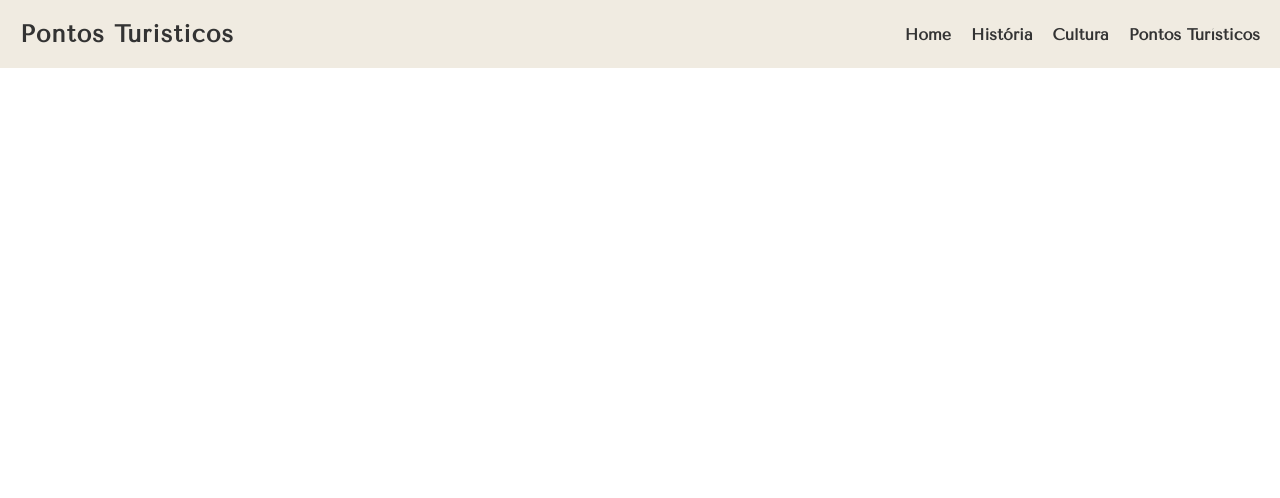
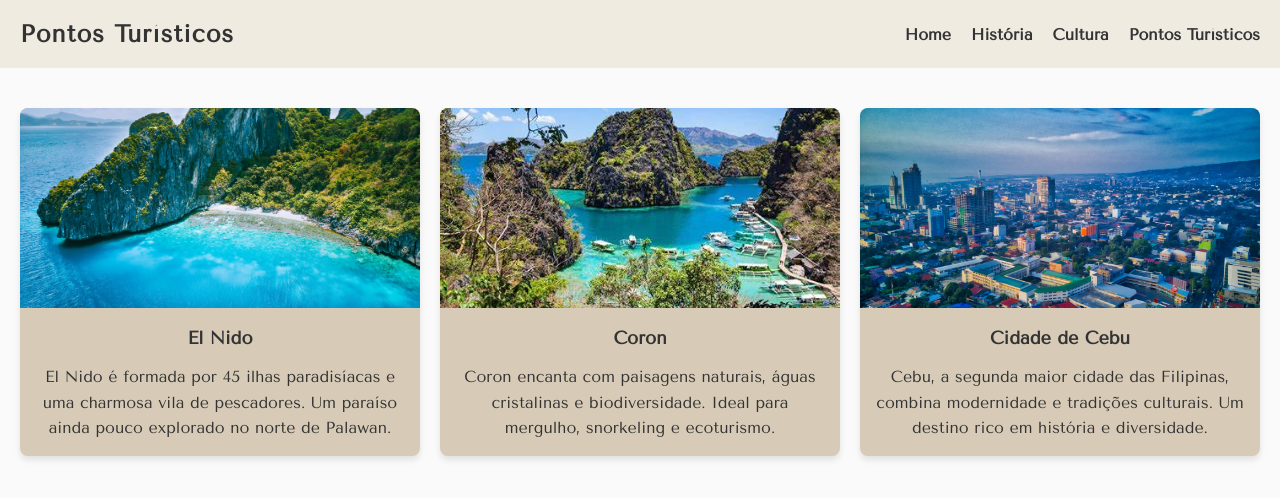
Before and after one commit to CaioDamasceno11BTI/filipinas, a plain HTML site: page outraspg/pontosturisticos.html in a window 1280 px wide. Drawn offline with nearby package versions, Linux system fonts and the light colour scheme.

Commit message:
ultimo commit total do projeto

```diff
--- a/outraspg/cultura.css
+++ b/outraspg/cultura.css
@@ -2,7 +2,7 @@
     margin: 0;
     padding: 0;
     box-sizing: border-box;
-    font-family: 'tenor sans', sans-serif;
+    font-family: 'Tenor Sans', sans-serif;
 }
 
 :root {
@@ -10,17 +10,15 @@
     --header: #f0ebe1;
     --grey: #333;
     --lightgray: #666;
+    --background: #f6f2eb;
+    --card-bg: #d7cbb7;
+    --card-border: #a8997b;
 }
 
 body {
-    font-family: 'Work-Sans', sans-serif;
+    font-family: 'Work Sans', sans-serif;
     color: var(--grey);
-}
-
-nav {
-    display: flex;
-    justify-content: space-between;
-    align-items: center;
+    background-color: var(--background);
 }
 
 header {
@@ -28,12 +26,16 @@ header {
     padding: 20px;
 }
 
-
-
 .logo {
     font-size: 24px;
     font-weight: bold;
     letter-spacing: 1px;
+}
+
+nav {
+    display: flex;
+    justify-content: space-between;
+    align-items: center;
 }
 
 nav ul {
@@ -46,7 +48,7 @@ nav ul li {
 }
 
 nav ul li a {
-text-decoration: none;
+    text-decoration: none;
     color: var(--grey);
     font-weight: bold;
 }
@@ -54,3 +56,52 @@ text-decoration: none;
 nav ul li a:hover {
     color: var(--lightgray);
 }
+
+.fundo {
+    text-align: center;
+    margin: 20px 0;
+}
+
+.fundo img {
+    max-width: 100%;
+    height: auto;
+    border-radius: 8px;
+}
+
+.conteudo {
+    display: flex;
+    justify-content: center;
+    align-items: flex-start;
+    gap: 20px;
+    margin: 40px 20px;
+    flex-wrap: wrap;
+}
+
+.card {
+    background-color: var(--card-bg);
+    border: 1px solid var(--card-border);
+    padding: 20px;
+    width: 30%;
+    min-width: 250px;
+    border-radius: 8px;
+    box-shadow: 0px 4px 6px rgba(0, 0, 0, 0.1);
+    transition: transform 0.3s, box-shadow 0.3s;
+    text-align: center;
+}
+
+.card:hover {
+    transform: translateY(-5px);
+    box-shadow: 0px 8px 12px rgba(0, 0, 0, 0.2);
+}
+
+.card h2 {
+    font-size: 18px;
+    margin-bottom: 10px;
+    color: var(--grey);
+}
+
+.card p {
+    font-size: 16px;
+    line-height: 1.6;
+    color: var(--grey);
+}
--- a/outraspg/historia.css
+++ b/outraspg/historia.css
@@ -2,7 +2,7 @@
     margin: 0;
     padding: 0;
     box-sizing: border-box;
-    font-family: 'tenor sans', sans-serif;
+    font-family: 'Tenor Sans', sans-serif;
 }
 
 :root {
@@ -10,17 +10,15 @@
     --header: #f0ebe1;
     --grey: #333;
     --lightgray: #666;
+    --background: #f6f2eb;
+    --card-bg: #d7cbb7;
+    --card-border: #a8997b;
 }
 
 body {
-    font-family: 'Work-Sans', sans-serif;
+    font-family: 'Work Sans', sans-serif;
     color: var(--grey);
-}
-
-nav {
-    display: flex;
-    justify-content: space-between;
-    align-items: center;
+    background-color: var(--background);
 }
 
 header {
@@ -28,12 +26,16 @@ header {
     padding: 20px;
 }
 
-
-
 .logo {
     font-size: 24px;
     font-weight: bold;
     letter-spacing: 1px;
+}
+
+nav {
+    display: flex;
+    justify-content: space-between;
+    align-items: center;
 }
 
 nav ul {
@@ -55,7 +57,51 @@ nav ul li a:hover {
     color: var(--lightgray);
 }
 
-.fundo{
+.fundo {
+    text-align: center;
+    background-color: var(--card-bg);
+    padding: 40px 20px;
+}
+
+.fundo img {
     max-width: 100%;
     height: auto;
+    border-radius: 8px;
 }
+
+.fundo h1 {
+    font-size: 28px;
+    color: var(--grey);
+    margin-bottom: 20px;
+}
+
+.historias {
+    display: flex;
+    justify-content: center;
+    align-items: flex-start;
+    gap: 20px;
+    margin: 40px 20px;
+    flex-wrap: wrap;
+}
+
+.historia-card {
+    background-color: var(--card-bg);
+    border: 1px solid var(--card-border);
+    padding: 20px;
+    width: 30%;
+    min-width: 250px;
+    border-radius: 8px;
+    box-shadow: 0px 4px 6px rgba(0, 0, 0, 0.1);
+    transition: transform 0.3s, box-shadow 0.3s;
+}
+
+.historia-card:hover {
+    transform: translateY(-5px);
+    box-shadow: 0px 8px 12px rgba(0, 0, 0, 0.2);
+}
+
+.historia-card p {
+    font-size: 16px;
+    line-height: 1.6;
+    color: var(--grey);
+}
--- a/outraspg/pontosturisticos.css
+++ b/outraspg/pontosturisticos.css
@@ -2,19 +2,29 @@
     margin: 0;
     padding: 0;
     box-sizing: border-box;
-    font-family: 'tenor sans', sans-serif;
+    font-family: 'Tenor Sans', sans-serif;
 }
 
 :root {
     --branco: #fff;
     --header: #f0ebe1;
-    --grey: #333;
-    --lightgray: #666;
+    --cinza-claro: #fafafa;
+    --cinza-escuro: #333;
+    --card-bg: #d7cbb7;
+    --card-hover: #a8997b;
+    --sombra: rgba(0, 0, 0, 0.1);
 }
 
 body {
-    font-family: 'Work-Sans', sans-serif;
-    color: var(--grey);
+    font-family: 'Work Sans', sans-serif;
+    background-color: var(--cinza-claro);
+    color: var(--cinza-escuro);
+}
+
+header {
+    background-color: var(--header);
+    padding: 20px;
+    margin-bottom: 20px;
 }
 
 nav {
@@ -22,13 +32,6 @@ nav {
     justify-content: space-between;
     align-items: center;
 }
-
-header {
-    background-color: var(--header);
-    padding: 20px;
-}
-
-
 
 .logo {
     font-size: 24px;
@@ -46,11 +49,51 @@ nav ul li {
 }
 
 nav ul li a {
-text-decoration: none;
-    color: var(--grey);
+    text-decoration: none;
+    color: var(--cinza-escuro);
     font-weight: bold;
 }
 
 nav ul li a:hover {
-    color: var(--lightgray);
+    color: var(--card-hover);
 }
+
+.grid-container {
+    display: grid;
+    grid-template-columns: repeat(auto-fit, minmax(300px, 1fr));
+    gap: 20px;
+    padding: 20px;
+}
+
+.card {
+    background-color: var(--card-bg);
+    border-radius: 8px;
+    box-shadow: 0 4px 6px var(--sombra);
+    overflow: hidden;
+    transition: transform 0.3s, box-shadow 0.3s;
+    text-align: center;
+}
+
+.card:hover {
+    transform: translateY(-5px);
+    box-shadow: 0 8px 12px var(--sombra);
+}
+
+.card img {
+    width: 100%;
+    height: 200px;
+    object-fit: cover;
+}
+
+.card h2 {
+    margin: 15px 0;
+    font-size: 18px;
+    color: var(--cinza-escuro);
+}
+
+.card p {
+    padding: 0 15px 15px;
+    font-size: 16px;
+    line-height: 1.6;
+    color: var(--cinza-escuro);
+}
--- a/outraspg/pontosturisticos.html
+++ b/outraspg/pontosturisticos.html
@@ -1,18 +1,18 @@
 <!DOCTYPE html>
-<html lang="en">
+<html lang="pt-BR">
 <head>
     <meta charset="UTF-8">
     <meta name="viewport" content="width=device-width, initial-scale=1.0">
-    <title>PT</title>
+    <title>Pontos Turísticos</title>
     <link rel="stylesheet" href="/outraspg/pontosturisticos.css">
+    <link rel="preconnect" href="https://fonts.googleapis.com">
     <link rel="preconnect" href="https://fonts.gstatic.com" crossorigin>
     <link href="https://fonts.googleapis.com/css2?family=Tenor+Sans&family=Work+Sans:ital,wght@0,100..900;1,100..900&display=swap" rel="stylesheet">
 </head>
 <body>
-    <body>
     <header>
         <nav>
-                <div class="logo">Pontos Turisticos</div>
+            <div class="logo">Pontos Turísticos</div>
             <ul>
                 <li><a href="../index.html">Home</a></li>
                 <li><a href="/outraspg/historia.html">História</a></li>
@@ -21,5 +21,25 @@
             </ul>
         </nav>
     </header>
+
+    <main>
+        <section class="grid-container">
+            <div class="card">
+                <img src="./outrasimg/elnido.jpg" alt="El Nido">
+                <h2>El Nido</h2>
+                <p>El Nido é formada por 45 ilhas paradisíacas e uma charmosa vila de pescadores. Um paraíso ainda pouco explorado no norte de Palawan.</p>
+            </div>
+            <div class="card">
+                <img src="./outrasimg/coron.jpeg" alt="Coron">
+                <h2>Coron</h2>
+                <p>Coron encanta com paisagens naturais, águas cristalinas e biodiversidade. Ideal para mergulho, snorkeling e ecoturismo.</p>
+            </div>
+            <div class="card">
+                <img src="./outrasimg/cidadedecebu.jpeg" alt="Cidade de Cebu">
+                <h2>Cidade de Cebu</h2>
+                <p>Cebu, a segunda maior cidade das Filipinas, combina modernidade e tradições culturais. Um destino rico em história e diversidade.</p>
+            </div>
+        </section>
+    </main>
 </body>
 </html>
```
Also changed, not shown: index.html (+0 -1 lines), outraspg/cultura.html (+21 -1 lines), outraspg/historia.html (+18 -5 lines), outraspg/outrasimg/cidadedecebu.jpeg (added), outraspg/outrasimg/coron.jpeg (added), outraspg/outrasimg/elnido.jpg (added), 1 other file. Lines whose indentation alone changed are shown as unchanged.
